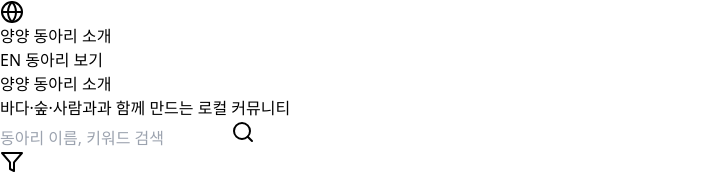
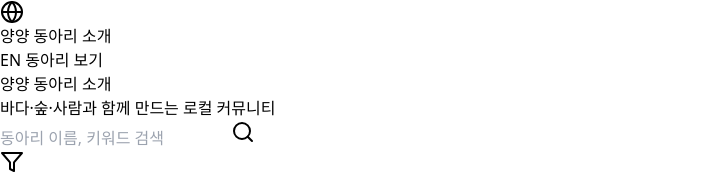
Before and after one commit to okrangone98-oss/yangyang-clubs, a React (Vite) app in the folder yangyang-clubs-complete/: page / in a window 1280 px wide. Shown: the top 176 px of the page, without its empty margins (0-717 px from the left). Built offline with nearby package versions, Linux system fonts and the light colour scheme.

Commit message:
Update App.tsx

```diff
--- a/yangyang-clubs-complete/src/App.tsx
+++ b/yangyang-clubs-complete/src/App.tsx
@@ -9,7 +9,7 @@ import { GALLERY } from './data/gallery'
 const t = {
   ko: {
     siteName: '양양 동아리 소개',
-    tagline: '바다·숲·사람과과 함께 만드는 로컬 커뮤니티',
+    tagline: '바다·숲·사람과 함께 만드는 로컬 커뮤니티',
     heroCta: '동아리 보기',
     searchPlaceholder: '동아리 이름, 키워드 검색',
     filters: '필터',
```
